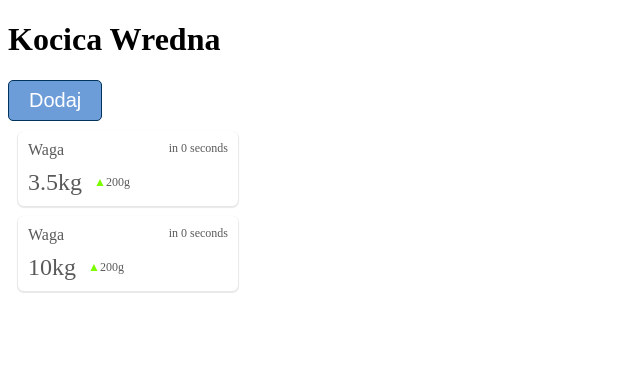
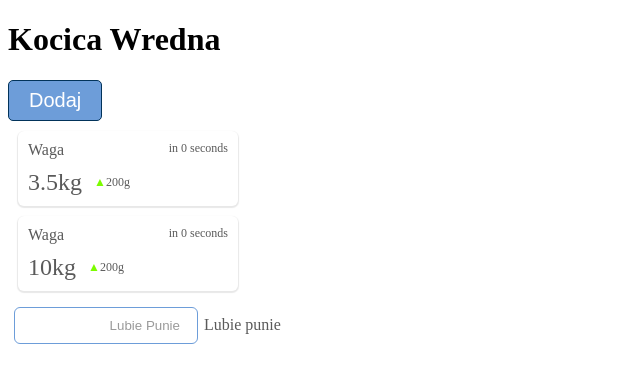
Before and after one commit to anncst/Punia, a React (Create React App) app in the folder frontend/: page / in a window 1280 px wide. Shown: the top 382 px of the page, without its empty margins (0-640 px from the left). Built offline with nearby package versions, Linux system fonts and the light colour scheme.

Commit message:
added colors, numberInput improve

```diff
--- a/frontend/src/App.js
+++ b/frontend/src/App.js
@@ -3,6 +3,7 @@ import { DateTime } from 'luxon'
 import { Home } from './components/Home'
 import Button from './components/Button/Button'
 import InfoBox from './components/InfoBox/InfoBox'
+import { NumberInput } from './components/NumberInput/NumberInput'
 
 function App() {
   return (
@@ -27,6 +28,7 @@ function App() {
         date={DateTime.now()}
         color="green"
       />
+      <NumberInput label="Lubie punie" placeholder="Lubie Punie" />
     </div>
   )
 }
--- a/frontend/src/colors.module.scss
+++ b/frontend/src/colors.module.scss
@@ -2,3 +2,6 @@ $red: red;
 $green: lawngreen;
 $shadow: #E8E8E8;
 $text: #5a5a5a;
+$blue: #6D9DD9;
+$outline: #5476A0;
+$placeholder: #9a9a9a;
--- a/frontend/src/components/NumberInput/NumberInput.js
+++ b/frontend/src/components/NumberInput/NumberInput.js
@@ -2,7 +2,7 @@ import React from 'react'
 import PropTypes from 'prop-types'
 import styles from './NumberInput.module.scss'
 
-const NumberInput = ({
+export const NumberInput = ({
   placeholder,
   label,
   value,
@@ -11,8 +11,7 @@ const NumberInput = ({
   max,
   min = 0,
   step,
-}) => {
-  return (
+}) => (
   <>
     <input
       id={id}
@@ -24,20 +23,18 @@ const NumberInput = ({
       min={min}
       step={step}
       className={styles.numberInput}
-      ></input>
+    />
     <label className={styles.label}>{label}</label>
   </>
 )
-}
 
 NumberInput.propTypes = {
   id: PropTypes.string,
   placeholder: PropTypes.string,
   label: PropTypes.string,
-  value: PropTypes.string,
+  value: PropTypes.number,
   onChange: PropTypes.func,
   max: PropTypes.number,
   min: PropTypes.number,
   step: PropTypes.number,
 }
-export default NumberInput
--- a/frontend/src/components/NumberInput/NumberInput.module.scss
+++ b/frontend/src/components/NumberInput/NumberInput.module.scss
@@ -1,20 +1,23 @@
+@import '../../colors.module.scss';
+
 .numberInput {
-  border: 0.5px solid rgb(109, 157, 217);
+  border: 0.5px solid $blue;
   padding: 10px 2px 10px 80px;
-  color: black;
   text-align: end;
   border-radius: 6px;
   margin: 6px;
   width: 100px;
 }
+
 .numberInput::placeholder {
-  color: grey;
+  color: $placeholder;
 }
 
 .numberInput:focus {
-  outline: 1px solid rgb(84, 118, 160);
+  outline: 1px solid $outline;
   border-radius: 6px;
 }
+
 .label {
-  color: rgb(56, 56, 56);
+  color: $text;
 }
```
Also changed, not shown: frontend/.eslintrc.js. Lines whose indentation alone changed are shown as unchanged.
